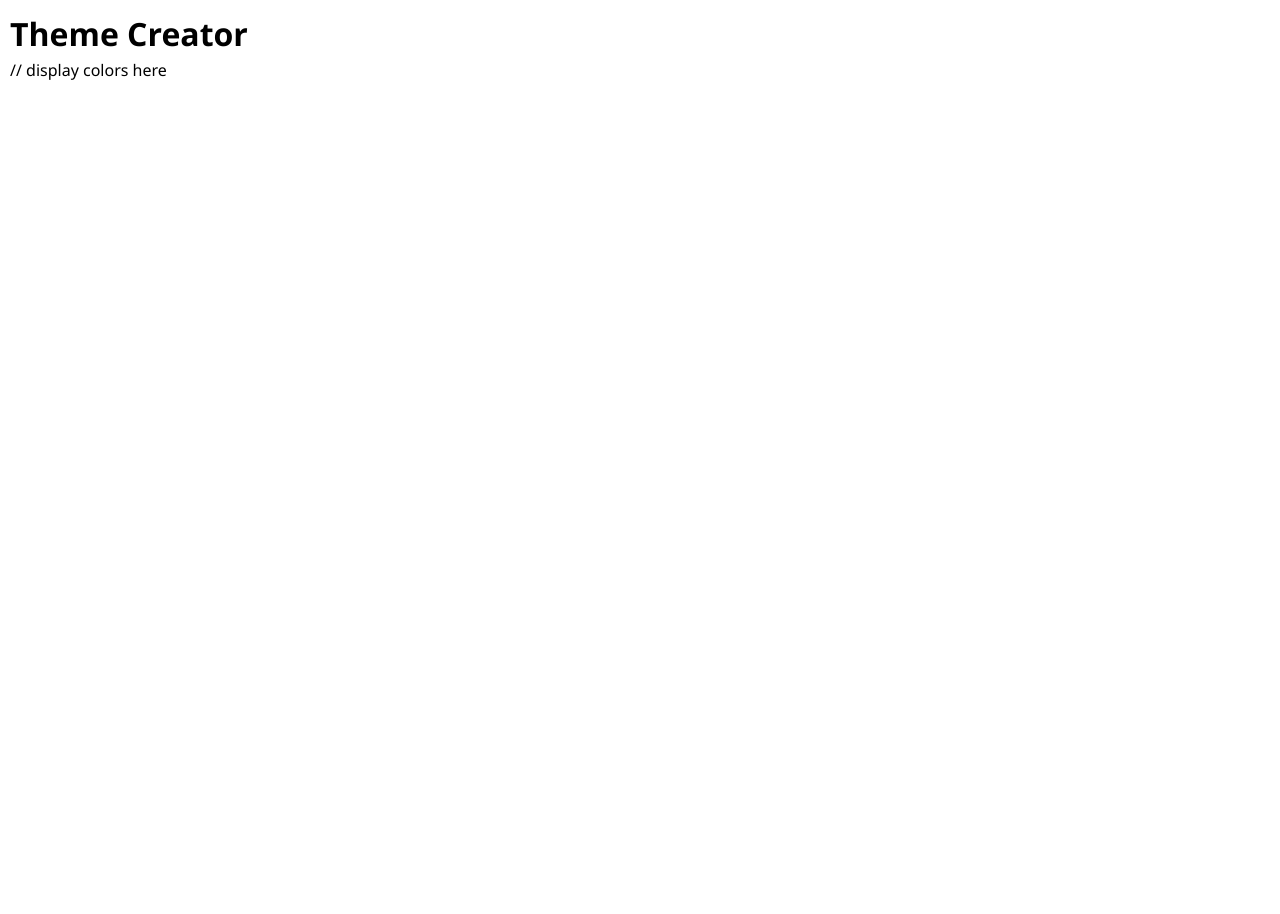
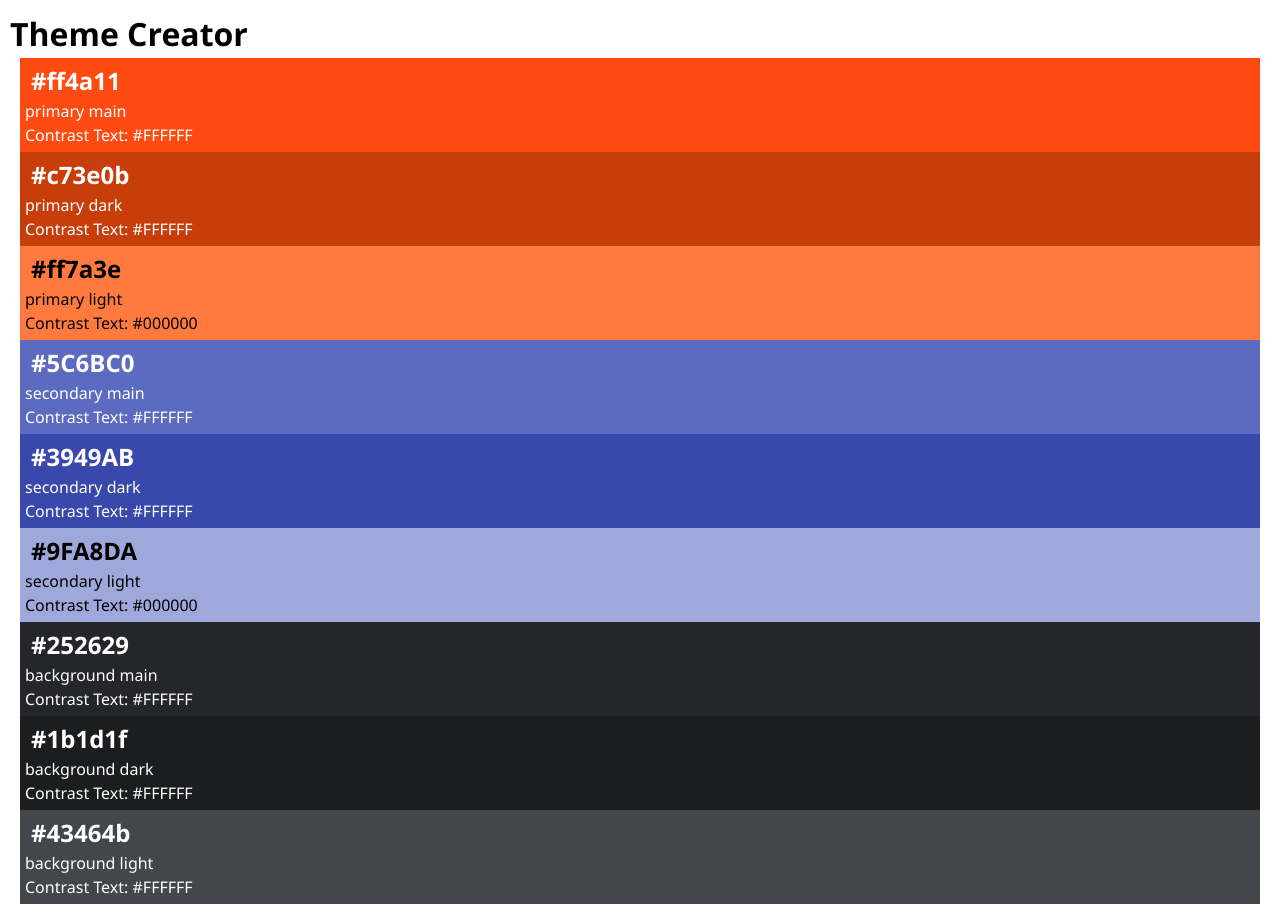
Before and after one commit to RobertPeters89/react-recap-project-4, a React (Vite) app: page / in a window 1280 px wide. Before the commit the page ends 800 px from the top, so only its background shows below. Built offline with nearby package versions, Linux system fonts and the light colour scheme.

Commit message:
feature display theme colors

```diff
--- a/src/App.jsx
+++ b/src/App.jsx
@@ -6,7 +6,9 @@
   return (
     <>
       <h1>Theme Creator</h1>
-      // display colors here
+      {initialColors.map((color) => (
+        <Color key={color.id} color={color} />
+      ))}
     </>
   );
 }
--- a/src/Components/Color/Color.css
+++ b/src/Components/Color/Color.css
@@ -6,6 +6,4 @@
 .color-card-headline {
   display: inline;
   padding: 2px 6px;
-  background: black;
-  color: white;
 }
--- a/src/Components/Color/Color.jsx
+++ b/src/Components/Color/Color.jsx
@@ -1,5 +1,14 @@
 import "./Color.css";
 
 export default function Color({ color }) {
-  return null;
+  return (
+    <div
+      className="color-card"
+      style={{ backgroundColor: color.hex, color: color.contrastText }}
+    >
+      <h2 className="color-card-headline">{color.hex}</h2>
+      <p>{color.role}</p>
+      <p>Contrast Text: {color.contrastText}</p>
+    </div>
+  );
 }
```
